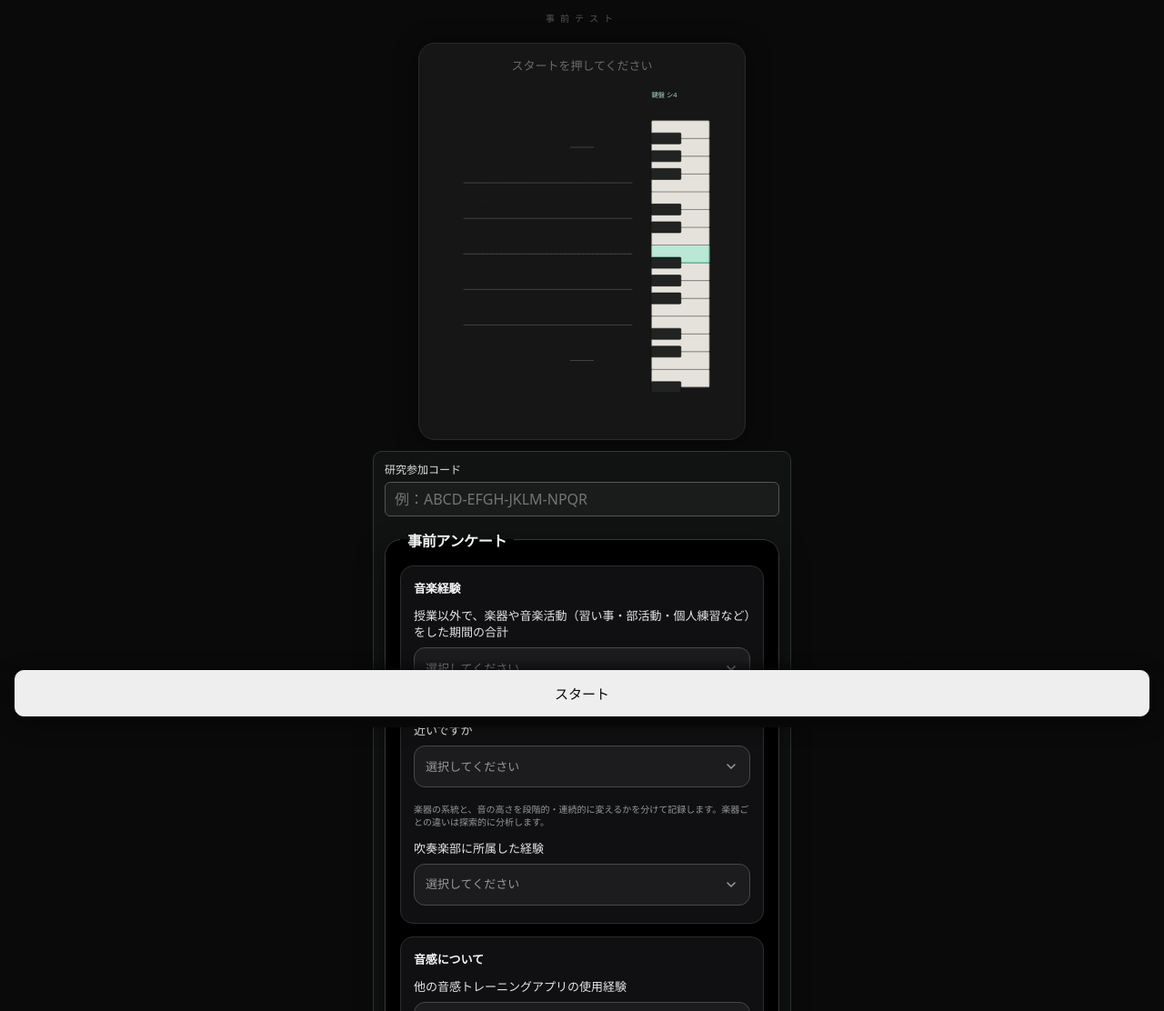
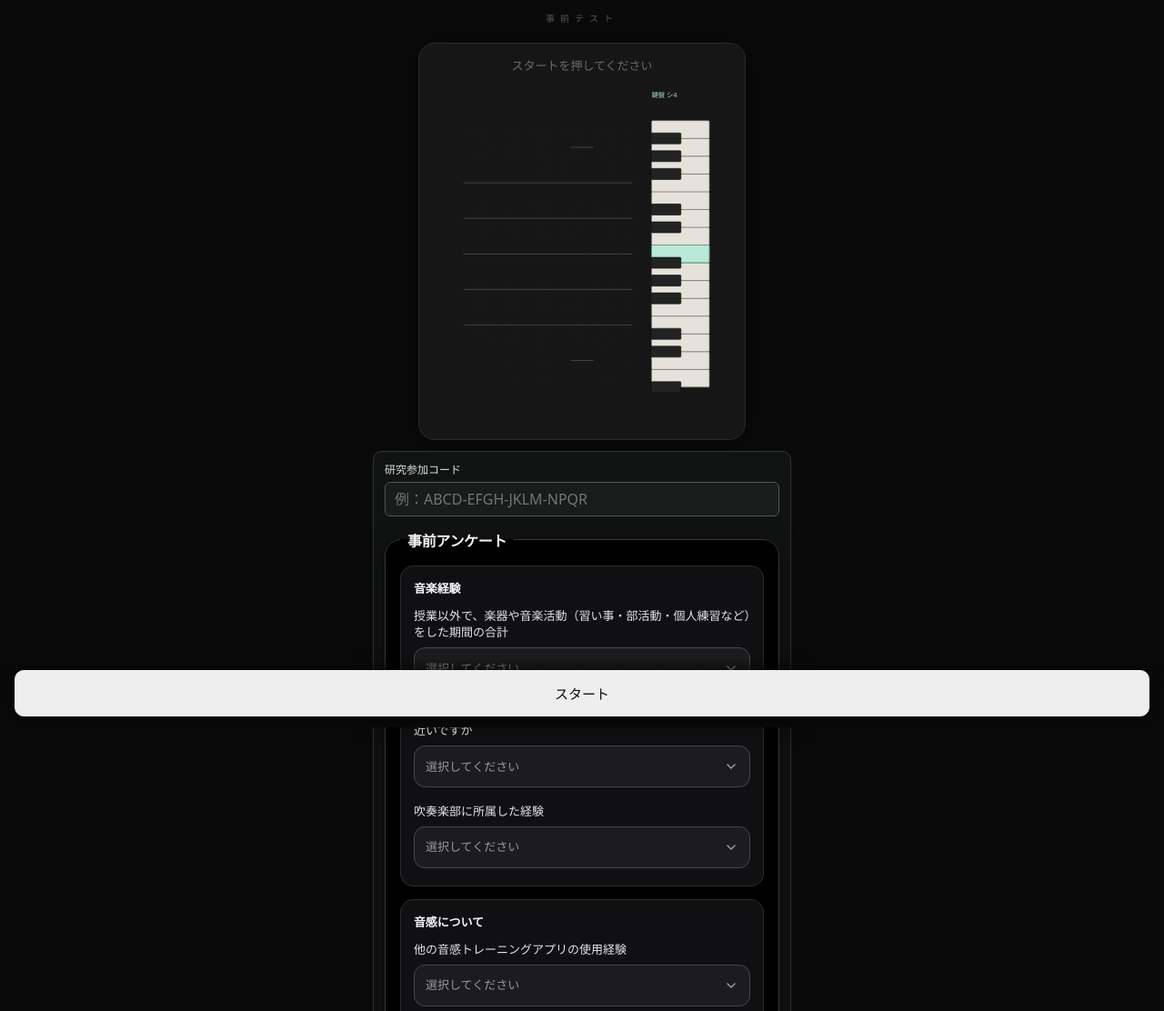
Before and after one commit to ihiahipg/1onkan-, a plain HTML site: page classroom/pretest/index.html in a window 1280 px wide. Shown: the top 1112 px of the page at 91% size. Drawn offline with Linux system fonts and the light colour scheme.

Commit message:
Remove instrument survey helper text

```diff
--- a/classroom/pretest/index.html
+++ b/classroom/pretest/index.html
@@ -399,7 +399,6 @@ h1 {
                 <option value="other">その他</option>
               </select>
             </label>
-            <p class="survey-help">楽器の系統と、音の高さを段階的・連続的に変えるかを分けて記録します。楽器ごとの違いは探索的に分析します。</p>
             <label for="windBandMember">吹奏楽部に所属した経験
               <select id="windBandMember" required><option value="">選択してください</option><option value="false">ない</option><option value="true">ある</option></select>
             </label>
```
Also changed, not shown: pretest/index.html (+0 -1 lines).
